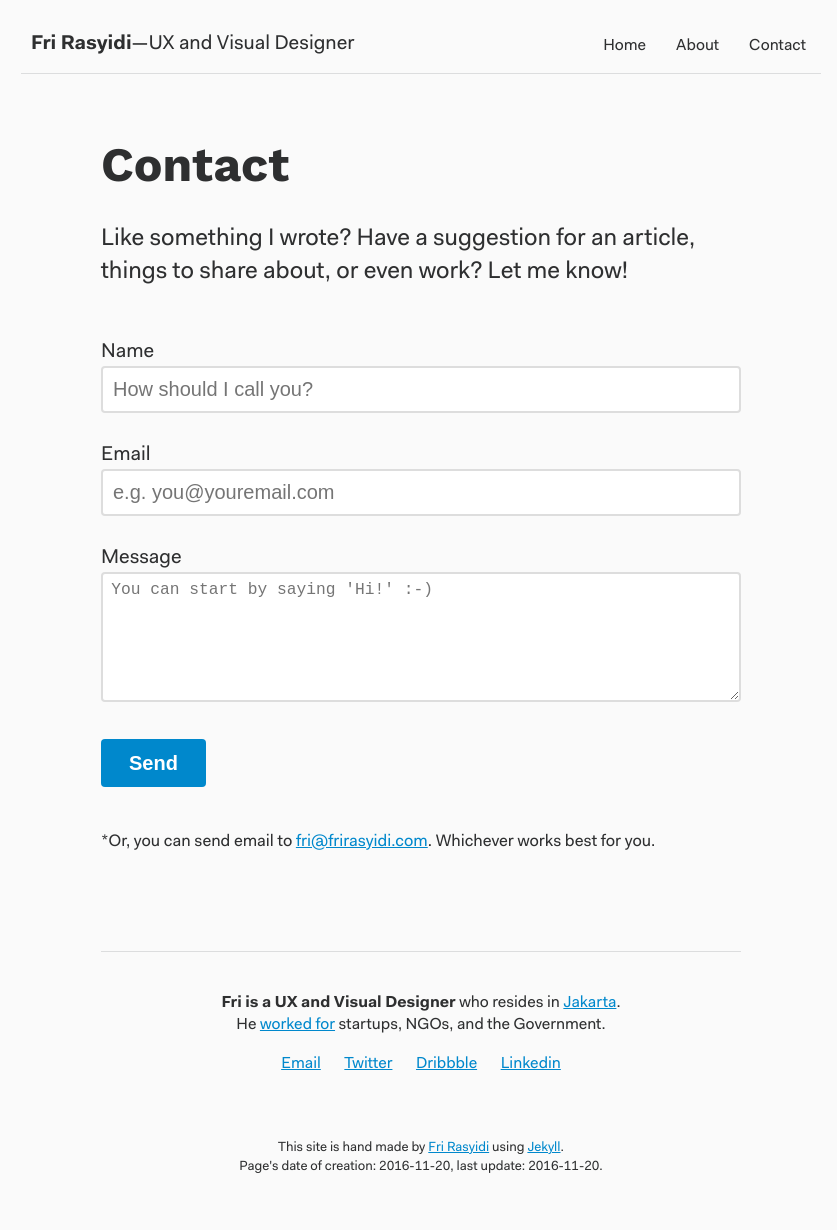
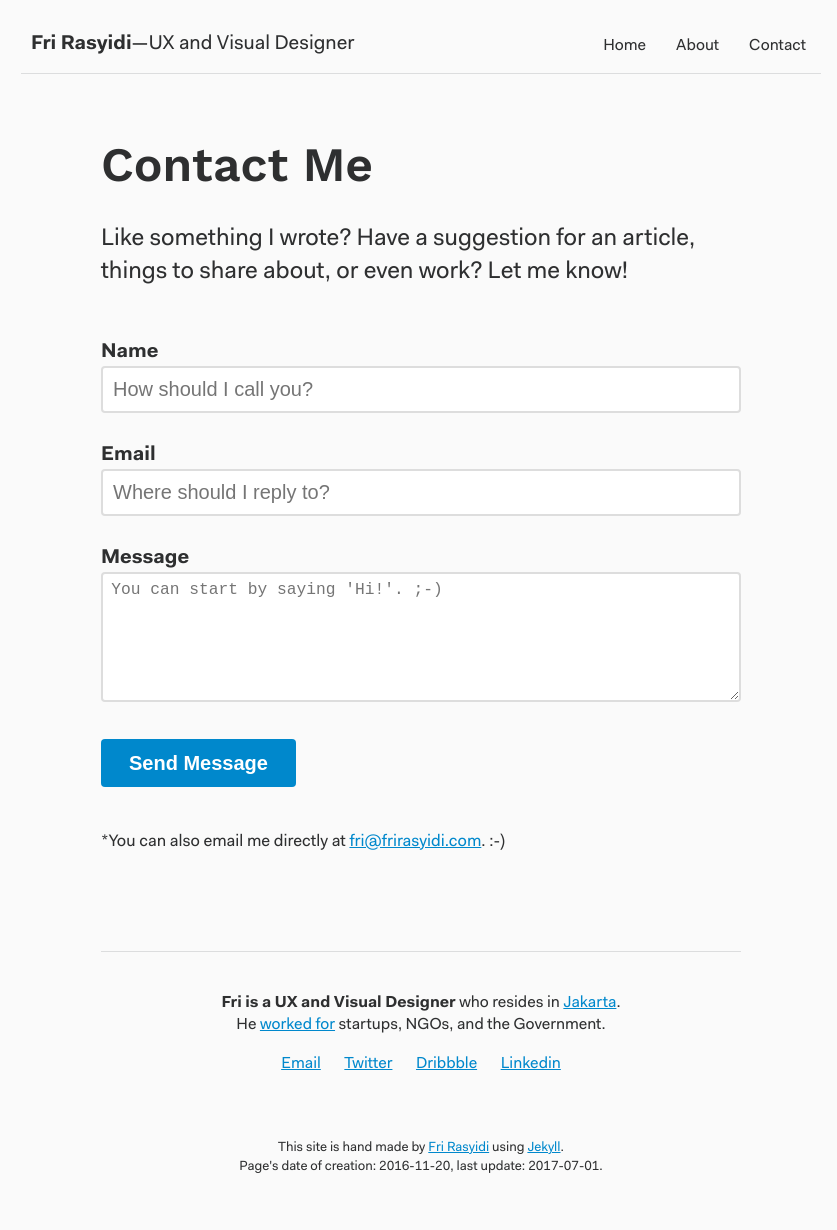
Before and after one commit to frirasyidi/frirasyidi.github.io, a Jekyll site: the page built from _pages/03_contact.md, in a window 1280 px wide. Shown: the whole page, without its empty margins (219-1056 px from the left). Built offline with Jekyll 4.4.1, drawn with Linux system fonts in a browser that asks for light colours.

Commit message:
Updating form design

```diff
--- a/_includes/head.html
+++ b/_includes/head.html
@@ -7,7 +7,7 @@
 
 	<link rel="stylesheet" href="{{ "/css/main.css" | prepend: site.baseurl }}">
 	<link rel="canonical" href="{{ page.url | replace:'index.html','' | prepend: site.baseurl | prepend: site.url }}">
-	<link href="https://fonts.googleapis.com/css?family=Inconsolata|Work+Sans:400,700" rel="stylesheet">
+	<link href="https://fonts.googleapis.com/css?family=Inconsolata|Work+Sans:600" rel="stylesheet">
 
 	<!-- Google Analytics-->
 
--- a/_pages/03_contact.md
+++ b/_pages/03_contact.md
@@ -3,10 +3,10 @@
 title: Contact
 permalink: /contact/
 date:   2016-11-20
-update: 2016-11-20
+update: 2017-07-01
 exclude: false
 ---
-# Contact
+# Contact Me
 
 Like something I wrote? Have a suggestion for an article, things to share about, or even work? Let me know!
 
@@ -17,17 +17,17 @@
   </div>
   <div>
     <label for="__replyto">Email</label>
-    <input type="email" name="__replyto" id="__replyto" placeholder="e.g. you@youremail.com" required>
+    <input type="email" name="__replyto" id="__replyto" placeholder="Where should I reply to?" required>
   </div>
   <div>
     <label for="message">Message</label><br/>
-    <textarea name="message" placeholder="You can start by saying 'Hi!' :-)" required></textarea>
+    <textarea name="message" placeholder="You can start by saying 'Hi!'. ;-)" required></textarea>
   </div>
   <input type="hidden" name="__subject" value="New contact from frirasyidi.com">
   <input type="hidden" name="__redirect" value="http://frirasyidi.com/contact/thank-you">
-  <button type="submit">Send</button>
+  <button type="submit">Send Message</button>
 </form>
 
-<small>*Or, you can send email to [fri@frirasyidi.com][frimail]. Whichever works best for you.</small>
+<small>*You can also email me directly at [fri@frirasyidi.com][frimail]. :-)</small>
 
 [frimail]:  mailto:fri@frirasyidi.com
--- a/_sass/_form.scss
+++ b/_sass/_form.scss
@@ -3,15 +3,6 @@
   div {
     margin: 1.4em 0;
   }
-}
-
-label,
-input,
-textarea,
-button {
-  font-size: 1em;
-  margin: 0;
-  line-height: 1em;
 }
 
 input,
@@ -20,6 +11,9 @@
   padding: .5em;
   border-radius: 4px;
   border: 2px solid #ddd;
+  &:hover {
+    border: 2px solid #aaa;
+  }
 }
 
 textarea {
--- a/_sass/_typography.scss
+++ b/_sass/_typography.scss
@@ -5,7 +5,7 @@
 h1,
 h2,
 h3 {
-	font-weight: 700;
+	font-weight: 600;
 	color: $heading-font-color;
 	font-family: $heading-font;
 	margin: 1.4em 0 .7em;
@@ -93,3 +93,21 @@
 	color: $link-hover-color;
 	}
 }
+
+/*---------------------------------------
+Forms
+---------------------------------------*/
+
+label,
+input,
+textarea,
+button {
+  font-size: 1em;
+  margin: 0;
+  line-height: 1em;
+}
+
+label {
+	font-weight: 600;
+
+}
```
Also changed, not shown: _pages/02_about.md (+1 -1 lines), 7 other files.
